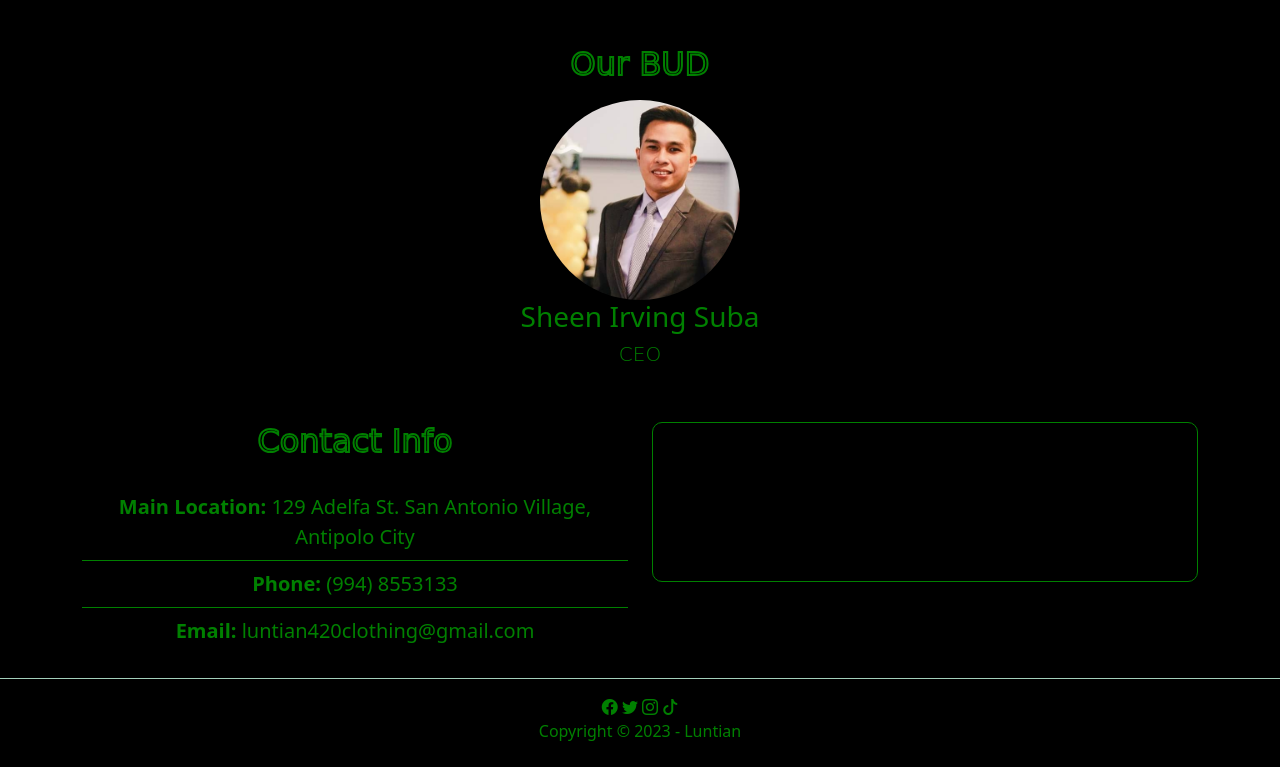
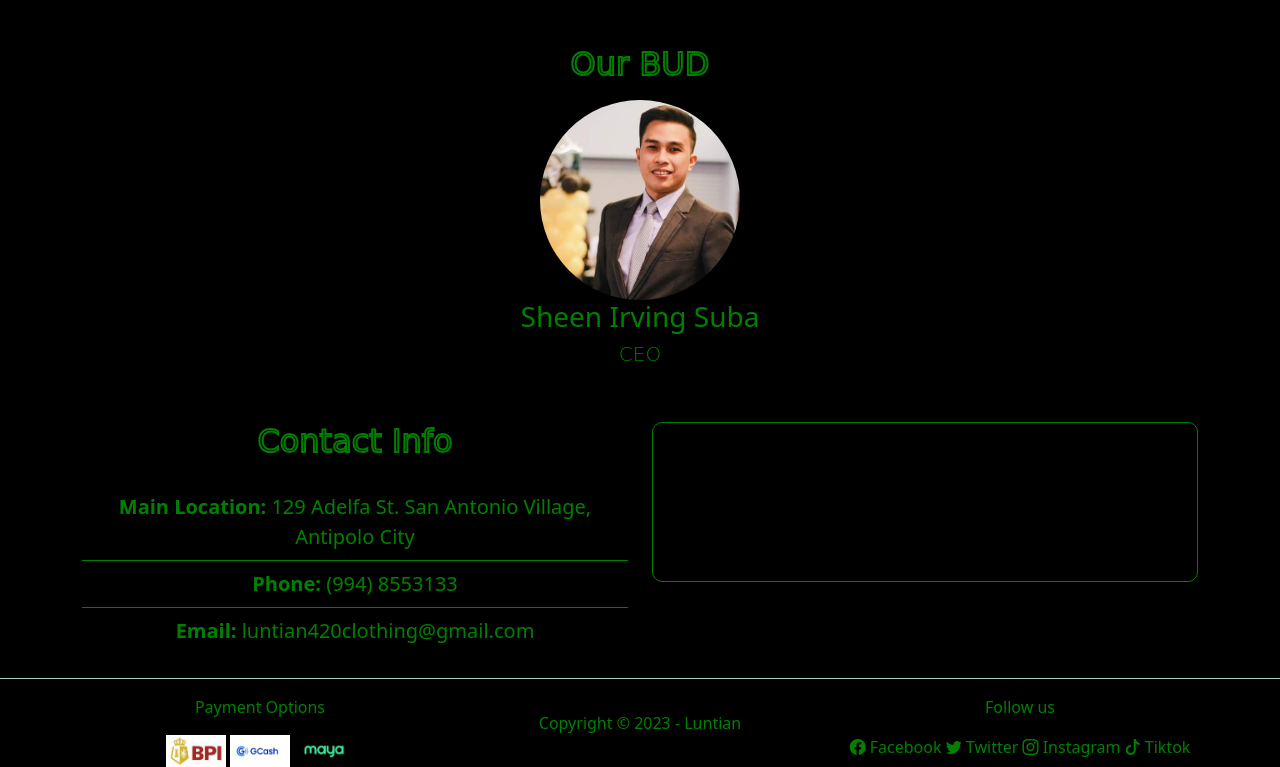
Before and after one commit to SheenIrving/Mini-Project-1, a plain HTML site: page about.html in a window 1280 px wide. Shown: the part 1023-1790 px from the top of the page. Drawn offline with nearby package versions, Linux system fonts and the light colour scheme; a script that the page names is missing.

Commit message:
My mini project 1

```diff
--- a/about.html
+++ b/about.html
@@ -357,16 +357,33 @@
     <!-- Footer -->
     <footer class="bg-black pt-3 text-center border-top border-success-subtle">
       <div class="container">
-        <div>
-          <a href="https://www.facebook.com/luntian420/"
-            ><i class="bi bi-facebook text-green"></i
-          ></a>
-          <a href="#"><i class="bi bi-twitter text-green"></i></a>
-          <a href="#"><i class="bi bi-instagram text-green"></i></a>
-          <a href="#"><i class="bi bi-tiktok text-green"></i></a>
-        </div>
-        <div>
-          <p>Copyright &copy; 2023 - Luntian</p>
+        <div class="row">
+          <div class="col-lg-4 col-sm-4" id="payments">
+            <p>Payment Options</p>
+            <img src="./images/bpi.jpg" alt="BPI" />
+            <img src="./images/gcash.jpg" alt="Gcash" />
+            <img src="./images/maya.jpg" alt="Maya" />
+          </div>
+
+          <div class="col-lg-4 col-sm-4 align-self-center">
+            <p>Copyright &copy; 2023 - Luntian</p>
+          </div>
+
+          <div class="col-lg-4 col-sm-4 social">
+            <p>Follow us</p>
+            <a href="https://www.facebook.com/luntian420/" class="text-green"
+              ><i class="bi bi-facebook text-green"></i> Facebook</a
+            >
+            <a href="#" class="text-green"
+              ><i class="bi bi-twitter text-green"></i> Twitter</a
+            >
+            <a href="#" class="text-green"
+              ><i class="bi bi-instagram text-green"></i> Instagram</a
+            >
+            <a href="#" class="text-green"
+              ><i class="bi bi-tiktok text-green"></i> Tiktok</a
+            >
+          </div>
         </div>
       </div>
     </footer>
```
